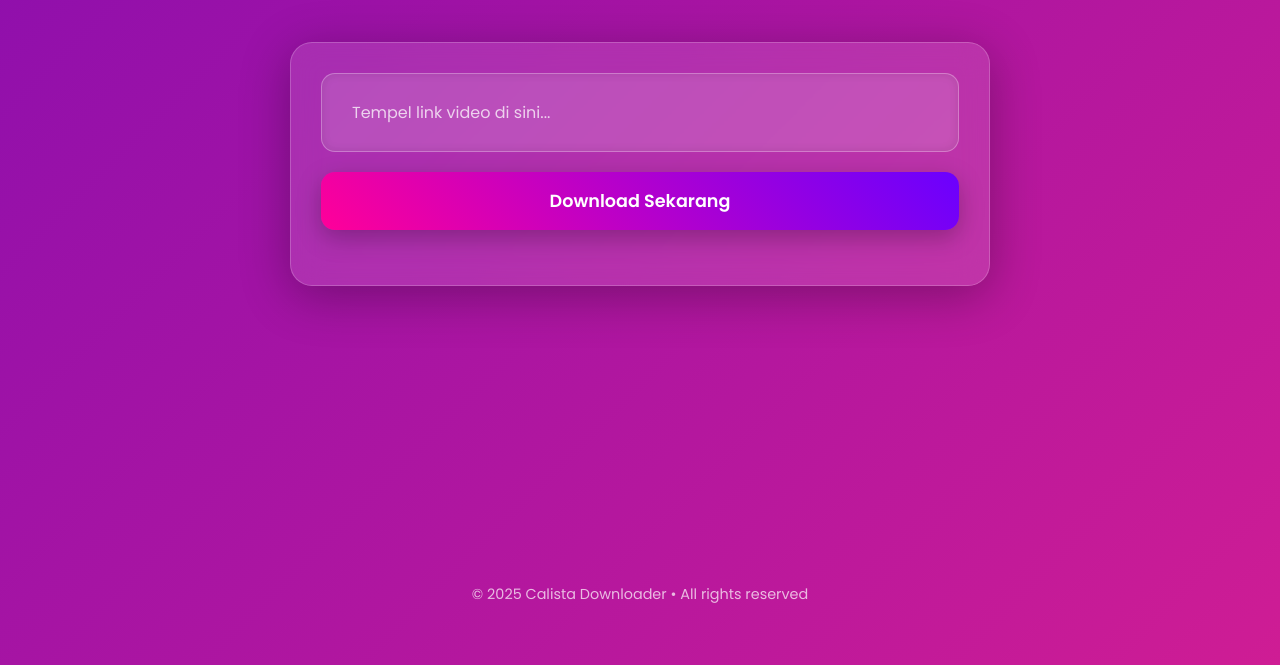
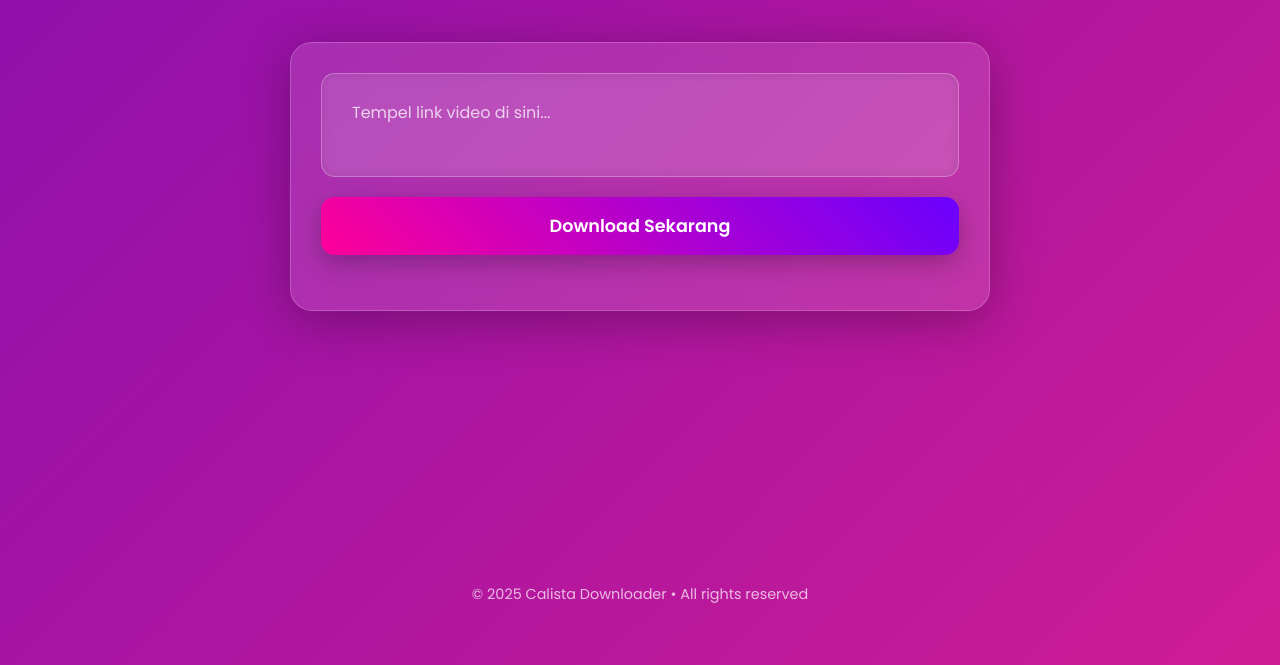
Before and after one commit to calista-downloader/downloader, a plain HTML site: page index.html in a window 1280 px wide. Shown: the part 135-800 px from the top of the page. Drawn offline with Linux system fonts and the light colour scheme.

Commit message:
Update index.html

```diff
--- a/index.html
+++ b/index.html
@@ -78,7 +78,8 @@
         box-shadow: inset 0 0 10px rgba(0,0,0,0.1);
     }
 
-    input {
+    /* KOTAK INPUT BERUBAH MENJADI TEXTAREA MULTILINE */
+textarea {
     flex: 1;
     padding: 14px 18px;
     font-size: 1rem;
@@ -87,20 +88,30 @@
     background: transparent;
     color: white;
 
-    /* 🔥 FIX teks terlalu panjang */
-    white-space: nowrap;
-    overflow-x: auto;
-    text-overflow: ellipsis;
-    scrollbar-width: none; /* Firefox */
+    /* fix agar teks membungkus dan tidak keluar */
+    white-space: normal;
+    word-break: break-word;
+
+    /* tidak boleh resize manual */
+    resize: none;
+
+    /* auto height, biar nanti JS bisa expand */
+    overflow-y: hidden;
+    height: auto;
+
+    /* tampilan tetap elegan */
+    font-family: inherit;
 }
 
-    input::-webkit-scrollbar {
-        display: none; /* Safari / Chrome / iPhone */
+/* sembunyikan scrollbar di iPhone, Chrome, Safari */
+textarea::-webkit-scrollbar {
+    display: none;
 }
 
-    input::placeholder {
-        color: rgba(255,255,255,0.75);
-    }
+/* placeholder */
+textarea::placeholder {
+    color: rgba(255,255,255,0.75);
+}
 
     button {
         margin-top: 20px;
@@ -158,7 +169,7 @@
 
     <div class="card">
         <div class="input-box">
-            <input id="url" placeholder="Tempel link video di sini...">
+            <textarea id="url" placeholder="Tempel link video di sini..." rows="2"></textarea>
         </div>
         <button onclick="processDownload()">Download Sekarang</button>
 
```
